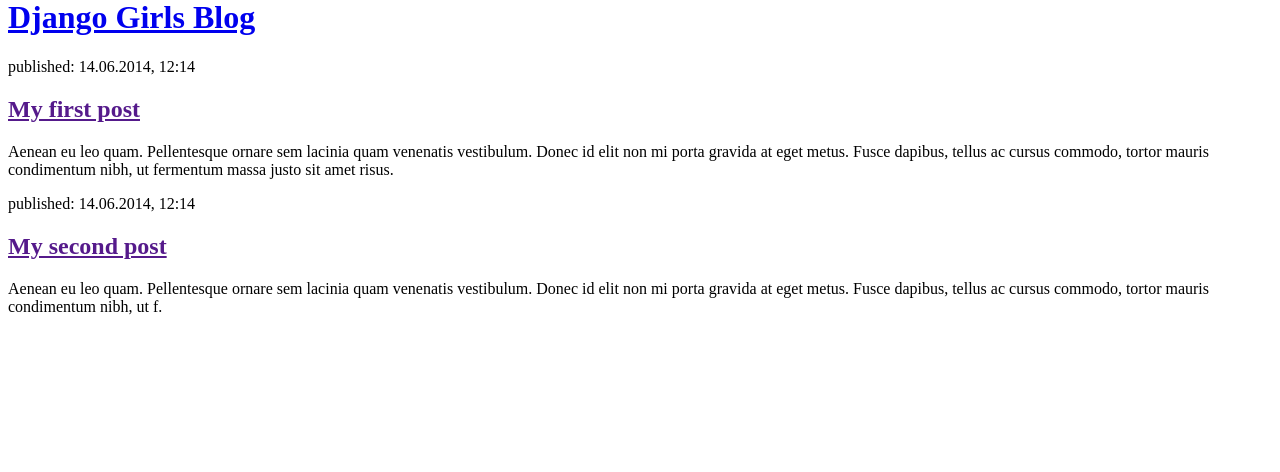
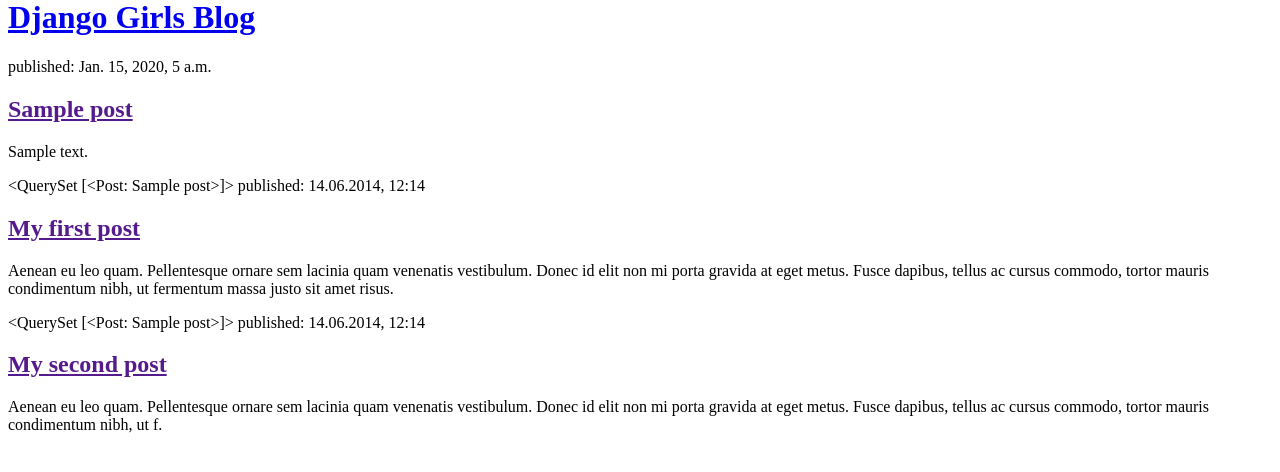
Before and after one commit to jc941/my-first-blog, a Django app: page / in a window 1280 px wide. Shown: the part 22-494 px from the top of the page. Run offline with Django 5.2, Linux system fonts and the light colour scheme; tables that the repository leaves empty hold one stand-in row (values such as "Sample post").

Commit message:
Modified templates to display posts from database.

```diff
--- a/blog/templates/blog/post_list.html
+++ b/blog/templates/blog/post_list.html
@@ -8,13 +8,21 @@
             <h1><a href="/">Django Girls Blog</a></h1>
         </header>
 
-        <article>
+        {% for post in posts %}
+            <article>
+                <time>published: {{ post.published_date }}</time>
+                <h2><a href="">{{ post.title }}</a></h2>
+                <p>{{ post.text|linebreaksbr }}</p>
+            </article>
+        {% endfor %}
+
+        {{ posts }}
             <time>published: 14.06.2014, 12:14</time>
             <h2><a href="">My first post</a></h2>
             <p>Aenean eu leo quam. Pellentesque ornare sem lacinia quam venenatis vestibulum. Donec id elit non mi porta gravida at eget metus. Fusce dapibus, tellus ac cursus commodo, tortor mauris condimentum nibh, ut fermentum massa justo sit amet risus.</p>
         </article>
 
-        <article>
+        {{ posts }}
             <time>published: 14.06.2014, 12:14</time>
             <h2><a href="">My second post</a></h2>
             <p>Aenean eu leo quam. Pellentesque ornare sem lacinia quam venenatis vestibulum. Donec id elit non mi porta gravida at eget metus. Fusce dapibus, tellus ac cursus commodo, tortor mauris condimentum nibh, ut f.</p>
--- a/blog/views.py
+++ b/blog/views.py
@@ -1,5 +1,9 @@
 from django.shortcuts import render
+from django.utils import timezone
+from .models import Post
 
 # Create your views here.
 def post_list(request):
-    return render(request, 'blog/post_list.html', {})
+    posts = Post.objects.filter(published_date__lte=timezone.now()).order_by('published_date')
+
+    return render(request, 'blog/post_list.html', {'posts': posts})
```
